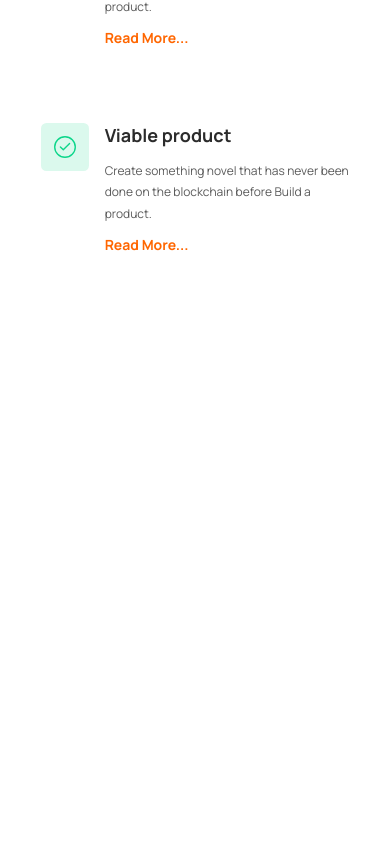
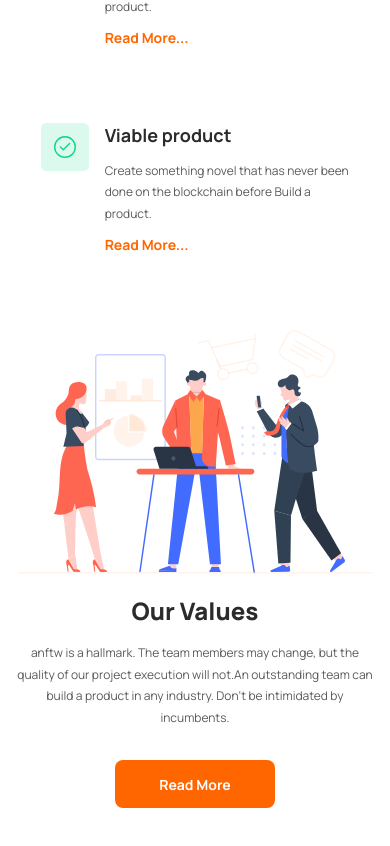
Before and after one commit to vanderms/excursy-blockchain-landing-page, a Next.js app: page / in a window 390 px wide. Shown: the part 1872-2718 px from the top of the page. Before the commit the page ends 2274 px from the top, so only its background shows below. Built offline with nearby package versions, Linux system fonts and the light colour scheme.

Commit message:
implements section our values mobile design

```diff
--- /dev/null
+++ b/components/sections/ values/values.tsx
@@ -0,0 +1,18 @@
+import Image from "next/image";
+import Link from "next/link";
+
+
+export const SectionOurValues: React.FC = () => {
+  return (
+    <section className="nv__section-our-values" id='our-values'>
+      <div className="wrapper-image">
+        <Image src='/assets/our-values-illustration.svg' width={514} height={352} alt=''/>
+      </div>
+      <h2 className="title">Our Values</h2>
+      <p className="description">anftw is a hallmark. The team members may change, but the quality of our project execution will not.An outstanding team can build a product in any industry. Don&lsquo;t be intimidated by incumbents.</p>
+      <Link href='/'>
+        <a className="cta">Read More</a>
+      </Link>
+    </section>
+  );
+}
--- a/pages/index.tsx
+++ b/pages/index.tsx
@@ -5,6 +5,7 @@ import { Header } from '../components/sections/header/header';
 import { SectionCompanies } from '../components/sections/companies/companies';
 import { SectionAbout } from '../components/sections/about/about';
 import { SectionOurInterests } from '../components/sections/interests/interests';
+import { SectionOurValues } from '../components/sections/ values/values';
 
 const Home: NextPage = () => {
   return (
@@ -18,9 +19,9 @@ const Home: NextPage = () => {
         <Header />
         <SectionCompanies />
         <SectionAbout />
-        <SectionOurInterests/>
+        <SectionOurInterests />
+        <SectionOurValues/>
       </main>
-
     </>
   )
 }
--- a/styles/index.scss
+++ b/styles/index.scss
@@ -4,3 +4,4 @@
 @use './partials/sections/companies';
 @use './partials/sections/about';
 @use './partials/sections/interests';
+@use './partials/sections/values';
--- /dev/null
+++ b/styles/partials/sections/_values.scss
@@ -0,0 +1,49 @@
+@use '../mixins' as *;
+
+
+.nv__section-our-values {
+  padding-top: 48px;
+  @include container;
+
+
+  .wrapper-image {
+    max-width: 514px;
+    margin-inline: auto;
+  }
+
+  .title {
+    margin-top: 16px;
+    font-weight: 800;
+    font-size: 24px;
+    line-height: 130%;
+    color: var(--dark-black);
+    text-align: center;
+  }
+
+  .description {
+    margin-top: 16px;
+    font-size: 12px;
+    line-height: 180%;
+    color: var(--dark-gray);
+    text-align: center;
+  }
+
+  .cta {
+    margin: 32px auto 0;
+    width: 160px;
+    height: 48px;
+    display: grid;
+    place-items: center;
+    background-color: var(--primary);
+    color: var(--white);
+    font-weight: 600;
+    font-size: 14px;
+    border-radius: var(--border-radius-md);
+  }
+
+
+
+
+
+
+}
```
Also changed, not shown: public/assets/our-values-illustration.svg (added).
